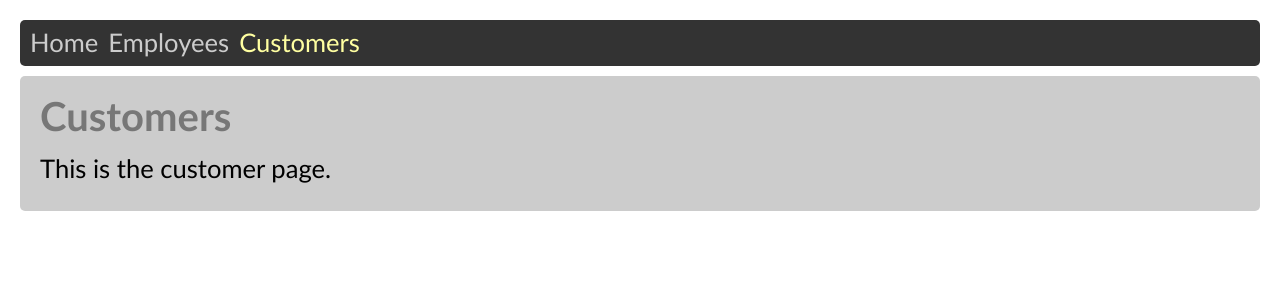
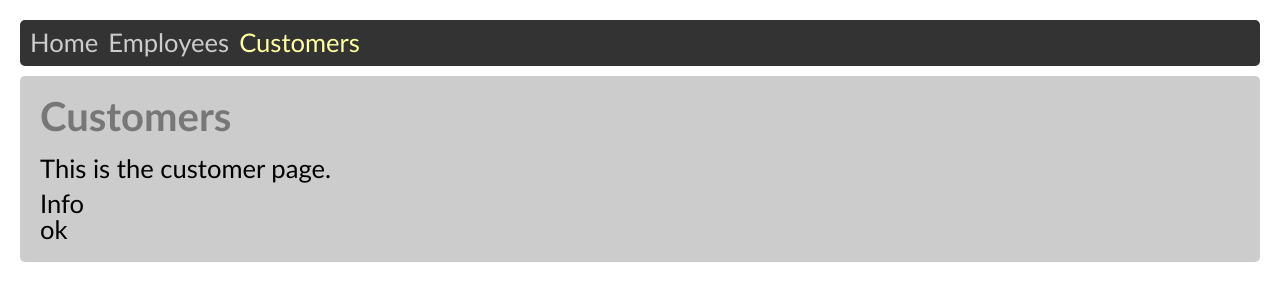
Before and after one commit to edwardtanguay/react-two-components-share-functionality-hoc, a React (Create React App) app: page /customers in a window 1280 px wide. Shown: the top 300 px of the page. Built offline with nearby package versions, Linux system fonts and the light colour scheme.

Commit message:
infobox test works

```diff
--- a/src/pages/PageCustomers.js
+++ b/src/pages/PageCustomers.js
@@ -1,8 +1,18 @@
+const InfoBox = (props) => {
+	return (
+		<div className="info">
+			<div className="header">Info</div>
+			<div className="body">{props.content}</div>
+		</div>
+	)
+}
+
 const PageCustomers = () => {
 	return (
 		<>
 			<h1>Customers</h1>
 			<p>This is the customer page.</p>
+			<InfoBox content ="ok"/>
 		</>
 	)
 }
```
